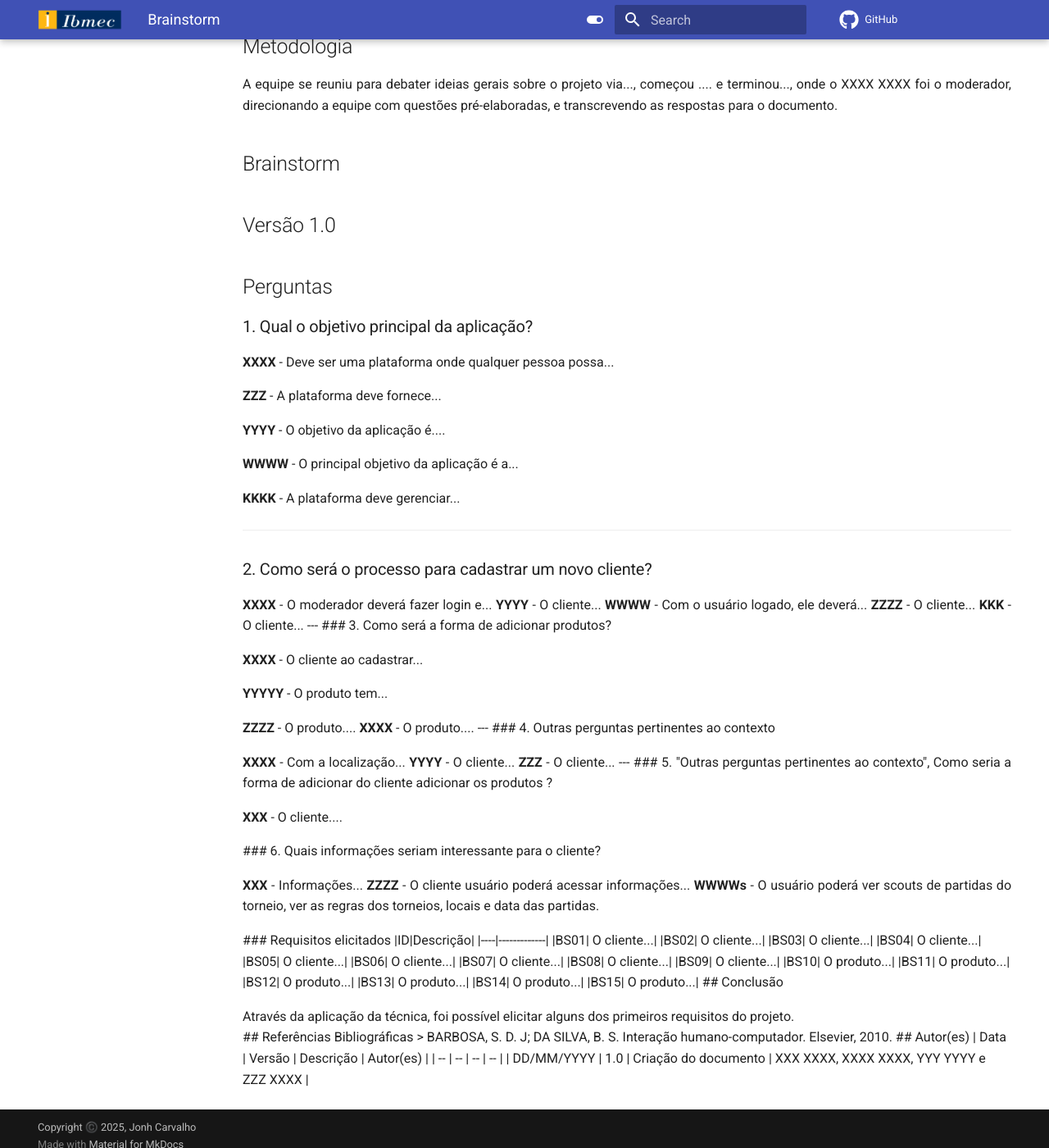
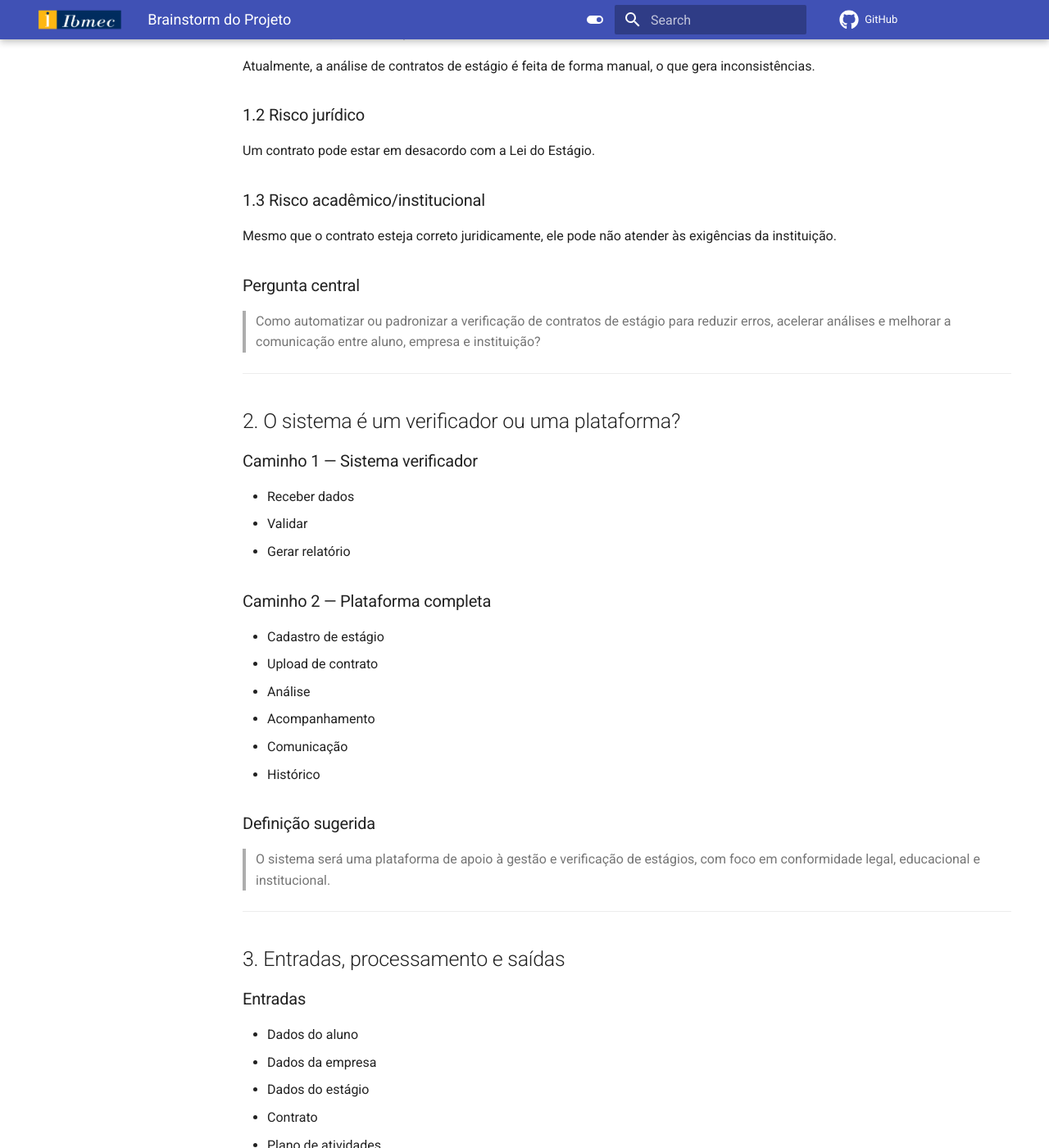
Before and after one commit to Projetos-de-Extensao/PBE_26.1_8001_III, an MkDocs documentation site: the page built from docs/Iniciacao/Brainstorm.md, in a window 1280 px wide and 1400 px high, scrolled down 356 px. Shown: the whole window at 82% size. Built offline with MkDocs 1.6.1 and Material for MkDocs 9.7.7, drawn with Linux system fonts in a browser that asks for light colours; comment, search, counter and statistics services are not loaded; some of the changed text lies outside the part shown.

Commit message:
Correcao Brainstorm

```diff
--- a/docs/Iniciacao/Brainstorm.md
+++ b/docs/Iniciacao/Brainstorm.md
@@ -1,129 +1,203 @@
----
-id: brainstorm
-title: Brainstorm
----
+# Brainstorm do Projeto
 
-## Introdução
-<p align = "justify">
-O brainstorm é uma técnica de elicitação de requisitos que consiste em reunir a equipe e discutir sobre diversos tópicos gerais do projeto apresentados no documento problema de negócio. No brainstorm o diálogo é incentivado e críticas são evitadas para permitir que todos colaborem com suas próprias ideias.
-</p>
+## 1. Qual é o problema real que o sistema resolve?
 
-## Metodologia
-<p align = "justify">
-A equipe se reuniu para debater ideias gerais sobre o projeto via..., começou .... e terminou..., onde o XXXX XXXX foi o moderador, direcionando a equipe com questões pré-elaboradas, e transcrevendo as respostas para o documento.
-</p>
+Antes de pensar em tela, banco ou código, é necessário definir com clareza o problema principal.
 
-## Brainstorm
+O projeto busca resolver três dores principais:
 
-## Versão 1.0
+### 1.1 Falta de padronização
+Atualmente, a análise de contratos de estágio é feita de forma manual, o que gera inconsistências.
 
-## Perguntas
+### 1.2 Risco jurídico
+Um contrato pode estar em desacordo com a Lei do Estágio.
 
-### 1. Qual o objetivo principal da aplicação?
+### 1.3 Risco acadêmico/institucional
+Mesmo que o contrato esteja correto juridicamente, ele pode não atender às exigências da instituição.
 
-<p align = "justify">
-<b>XXXX</b> - Deve ser uma plataforma onde qualquer pessoa possa...
-</p>
+### Pergunta central
 
-<b>ZZZ</b> - A plataforma deve fornece...
-
-<b>YYYY</b> - O objetivo da aplicação é....
-
-<b>WWWW</b> - O principal objetivo da aplicação é a...
-
-<b>KKKK</b> - A plataforma deve gerenciar...
-</p>
+> Como automatizar ou padronizar a verificação de contratos de estágio para reduzir erros, acelerar análises e melhorar a comunicação entre aluno, empresa e instituição?
 
 ---
 
-### 2. Como será o processo para cadastrar um novo cliente?
+## 2. O sistema é um verificador ou uma plataforma?
 
-<p align = "justify">
-<b>XXXX</b> - O moderador deverá fazer login e...
+### Caminho 1 — Sistema verificador
 
-<b>YYYY</b> - O cliente...
+- Receber dados
+- Validar
+- Gerar relatório
 
-<b>WWWW</b> - Com o usuário logado, ele deverá...
+### Caminho 2 — Plataforma completa
 
-<b>ZZZZ</b> - O cliente...
+- Cadastro de estágio
+- Upload de contrato
+- Análise
+- Acompanhamento
+- Comunicação
+- Histórico
 
-<b>KKK</b> - O cliente...
+
+### Definição sugerida
+
+> O sistema será uma plataforma de apoio à gestão e verificação de estágios, com foco em conformidade legal, educacional e institucional.
 
 ---
 
-### 3. Como será a forma de adicionar produtos?
+## 3. Entradas, processamento e saídas
 
-<p align = "justify">
-<b>XXXX</b> - O cliente ao cadastrar...
-</p>
+### Entradas
+- Dados do aluno
+- Dados da empresa
+- Dados do estágio
+- Contrato
+- Plano de atividades
+- Regras institucionais
 
-<p align = "justify">
-<b>YYYYY</b> - O produto tem...
-</p>
+### Processamento
+- Leitura dos dados
+- Validação
+- Comparação com regras
+- Classificação
 
-<b>ZZZZ</b> - O produto....
-
-<b>XXXX</b> - O produto....
-
+### Saídas
+- Relatório de conformidade
+- Pendências
+- Irregularidades
+- Decisão institucional
+- Notificações
 
 ---
 
-### 4. Outras perguntas pertinentes ao contexto
+## 4. Estrutura em blocos
 
-<p align = "justify">
-<b>XXXX</b> - Com a localização...
-
-<b>YYYY</b> - O cliente...
-
-<b>ZZZ</b> - O cliente...
+### 4.1 Entrada e cadastro
+- Quem cadastra o estágio?
+- O aluno cadastra sozinho?
+- A empresa participa?
+- A instituição só revisa?
 
 ---
 
-### 5. "Outras perguntas pertinentes ao contexto", Como seria a forma de adicionar do cliente adicionar os produtos ?
-<p align = "justify">
-<b>XXX</b> - O cliente....
-</p>
+### 4.2 Documentação
+- Apenas PDF ou também DOCX?
+- O contrato será apenas anexado ou interpretado?
+- O plano de atividades será obrigatório?
 
-### 6. Quais informações seriam interessante para o cliente?
-<p align = "justify">
-   <b>XXX</b> - Informações...
+---
 
-   <b>ZZZZ</b> - O cliente usuário poderá acessar informações...
+### 4.3 Motor de validação
+- Quais regras são fixas?
+- Quais são configuráveis?
+- Valida apenas presença ou também coerência?
 
-   <b>WWWWs</b> - O usuário poderá ver scouts de partidas do torneio, ver as regras dos torneios, locais e data das partidas.
+---
 
-</p>
+### 4.4 Relatório e decisão
+- O sistema só retorna status?
+- Explica os erros?
+- Sugere correções?
+- Quem aprova ou reprova?
 
-### Requisitos elicitados
+---
 
-|ID|Descrição|
-|----|-------------|
-|BS01| O cliente...|
-|BS02| O cliente...|
-|BS03| O cliente...|
-|BS04| O cliente...|
-|BS05| O cliente...|
-|BS06| O cliente...|
-|BS07| O cliente...|
-|BS08| O cliente...|
-|BS09| O cliente...|
-|BS10| O produto...|
-|BS11| O produto...|
-|BS12| O produto...|
-|BS13| O produto...|
-|BS14| O produto...|
-|BS15| O produto...|
+### 4.5 Comunicação
+- Haverá notificações?
+- Existirá histórico de correções?
+- A empresa poderá reenviar documentos?
+
+---
+
+## 5. Perguntas fundamentais do sistema
+
+### 5.1 Usuário e fluxo
+- Quem inicia o processo?
+- O aluno pode cadastrar sozinho?
+- A empresa precisa validar?
+- A instituição participa em qual etapa?
+
+---
+
+### 5.2 Estágio
+- É obrigatório ou não?
+- O aluno está matriculado?
+- Existe vínculo com o curso?
+- Há supervisor e professor orientador?
+- Existe plano de atividades?
+- Qual a carga horária?
+- Qual a duração?
+
+---
+
+### 5.3 Empresa
+- Existe convênio com a instituição?
+- Há responsável direto pelo estagiário?
+- Bolsa, transporte e seguro estão definidos?
+
+---
+
+### 5.4 Instituição
+- Usará apenas regras da lei ou regras próprias?
+- Aprovação será manual ou automática?
+- Regras mudam por curso?
+
+---
+
+### 5.5 Contrato
+- Será preenchido no sistema ou apenas anexado?
+- Haverá validação de campos antes do envio?
+- Haverá versionamento?
+
+---
+
+## 6. Perguntas que o sistema precisa responder
+
+O sistema deve responder:
+
+- O estágio está conforme a Lei do Estágio?
+- O estágio atende aos critérios institucionais?
+- Existem pendências?
+- Existem irregularidades?
+- O estágio pode ser aprovado?
+- O que precisa ser corrigido?
+- Quem deve corrigir?
+
+---
+
+## 7. Níveis de validação
+
+### 7.1 Validação documental
+- Contrato anexado
+- Plano de atividades
+- Supervisor informado
+
+---
+
+### 7.2 Validação legal
+- Carga horária
+- Bolsa
+- Transporte
+- Seguro
+- Duração
+
+---
+
+### 7.3 Validação institucional
+- Convênio
+- Professor orientador
+- Compatibilidade com o curso
+- Regras internas
+
+---
 
 ## Conclusão
-<p align = "justify">
-Através da aplicação da técnica, foi possível elicitar alguns dos primeiros requisitos do projeto.
-</p>
-## Referências Bibliográficas
 
-> BARBOSA, S. D. J; DA SILVA, B. S. Interação humano-computador. Elsevier, 2010.
+O sistema deve funcionar como um **pipeline de verificação**, garantindo:
 
+- Conformidade legal
+- Conformidade educacional
+- Organização do processo
+- Apoio à decisão institucional
 
-## Autor(es)
-| Data | Versão | Descrição | Autor(es) |
-| -- | -- | -- | -- |
-| DD/MM/YYYY | 1.0 | Criação do documento | XXX XXXX, XXXX XXXX, YYY YYYY e ZZZ XXXX |
+Esse modelo permite a construção de um sistema escalável e adaptável a diferentes instituições.
```
